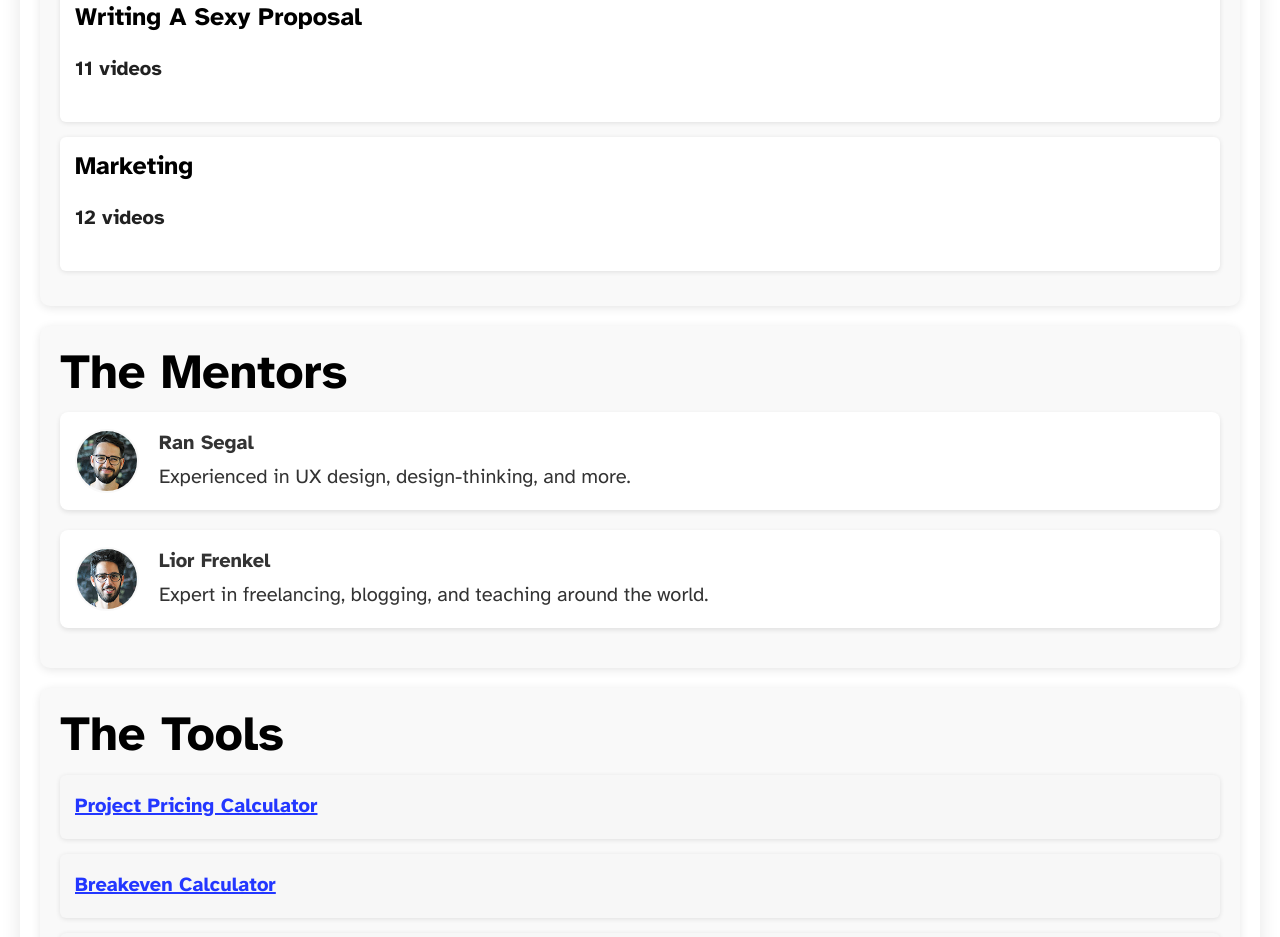
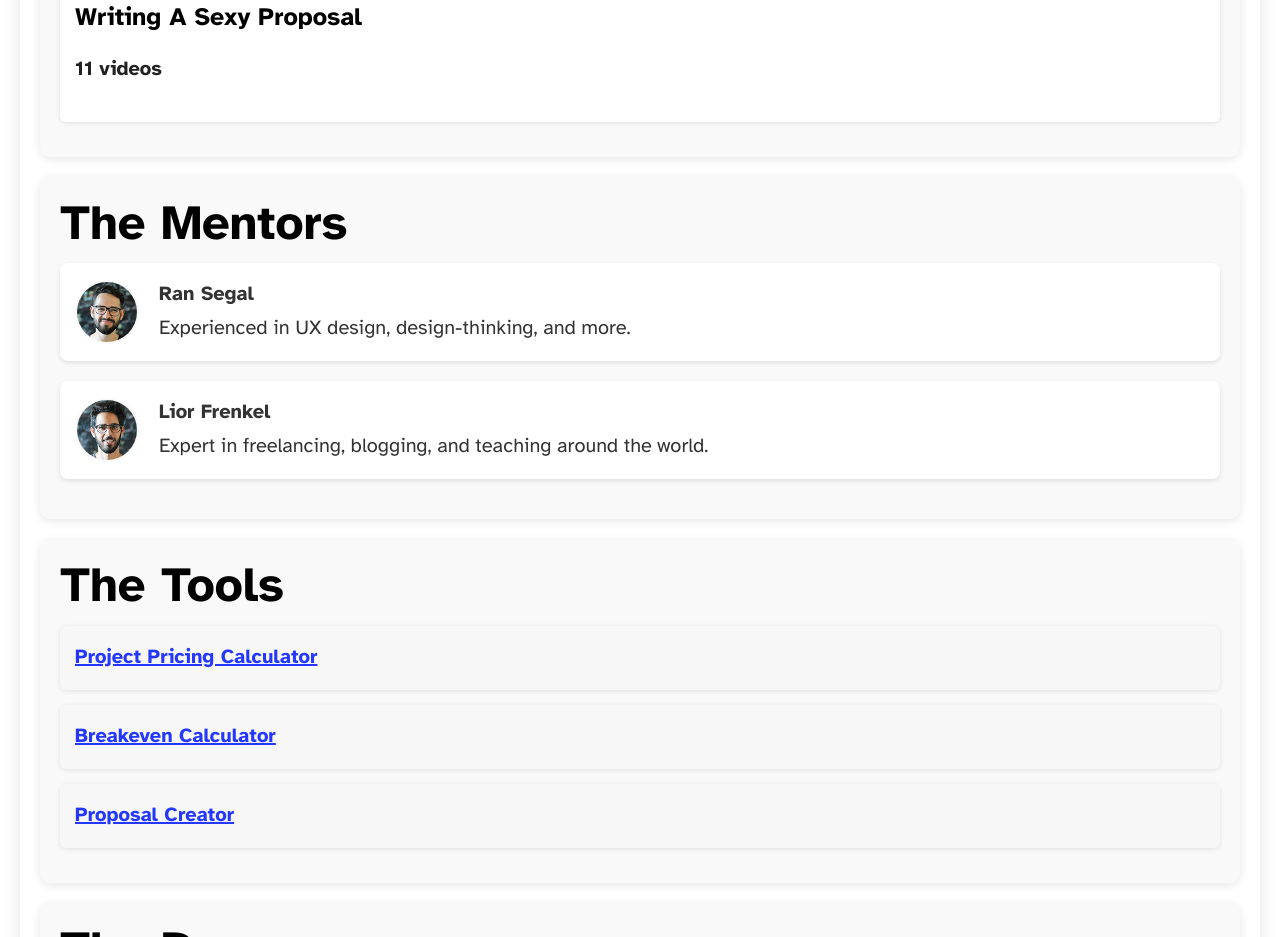
Before and after one commit to ayal/oldschool, an Astro site: page /oldschool/pricing in a window 1280 px wide. Shown: the part 813-1750 px from the top of the page. Built offline with nearby package versions, Linux system fonts and the light colour scheme; Astro itself is replaced by a stand-in of ours.

Commit message:
summary order

```diff
--- a/src/content/lessons/determining.md
+++ b/src/content/lessons/determining.md
@@ -9,7 +9,7 @@ videos: [ {"title": "Intro", "url": "1. Intro-q0fgf5z1i9.mp4"},
     {"title": "Should I Work For Less Than Break Even?", "url": "7. Should I Work For Less Than Break Even?-i0h5kgllus.mp4"},
     {"title": "Let's Talk Profit", "url": "8. Let's Talk Profit-aqmqhxzx62.mp4"},
     {"title": "Strategies For Increasing Rates", "url": "9. Strategies For Increasing Rates-ua7wfre9ob.mp4"},
-    {"title": "Summary", "url": "10. Summary-c214scf3j6.mp4"}]
+    {"title": "Summary", "url": "10. Summary-lt36d5afi3.mp4"}]
 sort: 2
 ---
 xxx
--- a/src/content/lessons/marketing.md
+++ b/src/content/lessons/marketing.md
@@ -14,5 +14,5 @@ videos: [
   {"title": "The Ten Things You Can Do Tomorrow Morning", "url": "The Ten Things You Can Do Tomorrow Morning-b9d5hm8ano.mp4"},
   {"title": "Students Q&A: Saturated Markets | Collaborations | Branding Yourself", "url": "Students Q&amp;A: Saturated Markets | Collaborations | Branding Yourself-bhb1ruw71f.mp4"}
 ]
-sort: 6
+sort: -1
 ---
--- a/src/content/lessons/negotiate.md
+++ b/src/content/lessons/negotiate.md
@@ -10,7 +10,7 @@ videos: [
   {"title": "Understanding What Your Client Wants", "url": "7. Understanding What Your Client Wants-hhlvh6eb83.mp4"},
   {"title": "The Bank Of Alternatives", "url": "8. The Bank Of Alternatives-gk4tqcmwno.mp4"},
   {"title": "The Proposal Call", "url": "9. The Proposal Call-7qt4a3vu9l.mp4"},
-  {"title": "Summary", "url": "10. Summary-0qgejrpfcf.mp4"}
+  {"title": "Summary", "url": "10. Summary-c214scf3j6.mp4"}
 ]
 sort: 4
 ---
--- a/src/content/lessons/pricing.md
+++ b/src/content/lessons/pricing.md
@@ -10,7 +10,7 @@ videos: [
   {"title": "Drawing The Price - Example", "url": "7. Drawing The Price - Example-iio3ngwjjc.mp4"},
   {"title": "Fast Gun Pricing", "url": "8. Fast Gun Pricing-t5itt0i5lx.mp4"},
   {"title": "Retainer Pricing", "url": "9. Retainer Pricing-jgslpokqa7.mp4"},
-  {"title": "Summary", "url": "10. Summary-lt36d5afi3.mp4"}
+  {"title": "Summary", "url": "10. Summary-0qgejrpfcf.mp4"}
 ]
 sort: 3
 ---
--- a/src/content/lessons/understanding.md
+++ b/src/content/lessons/understanding.md
@@ -12,7 +12,7 @@
     {"title": "Types Of Clients", "url": "8. Types Of Clients-a5pzbl64oh.mp4"},
     {"title": "Types Of Design Services", "url": "9. Types Of Design Services-kcpy264kg3.mp4"},
     {"title": "Example - A Web Design Project", "url": "10. Example - A Web Design Project-szjyj22n9p.mp4"},
-    {"title": "Summary", "url": "10. Summary-c214scf3j6.mp4"}
+    {"title": "Summary", "url": "11. Summary-z5devuhx4m.mp4"}
   ],
   "sort": 1,
 }
--- a/src/pages/pricing/index.astro
+++ b/src/pages/pricing/index.astro
@@ -6,7 +6,7 @@ import { SITE_TITLE, SITE_DESCRIPTION } from "../../consts";
 import { getCollection } from "astro:content";
 
 const _lessons = await getCollection("lesson");
-const lessons = _lessons.sort((a, b) => a.data.sort - b.data.sort);
+const lessons = _lessons.sort((a, b) => a.data.sort - b.data.sort).filter((lesson) => lesson.data.sort > 0);    // filter marketing
 ---
 
 <!doctype html>
```
Also changed, not shown: 5 other files.
